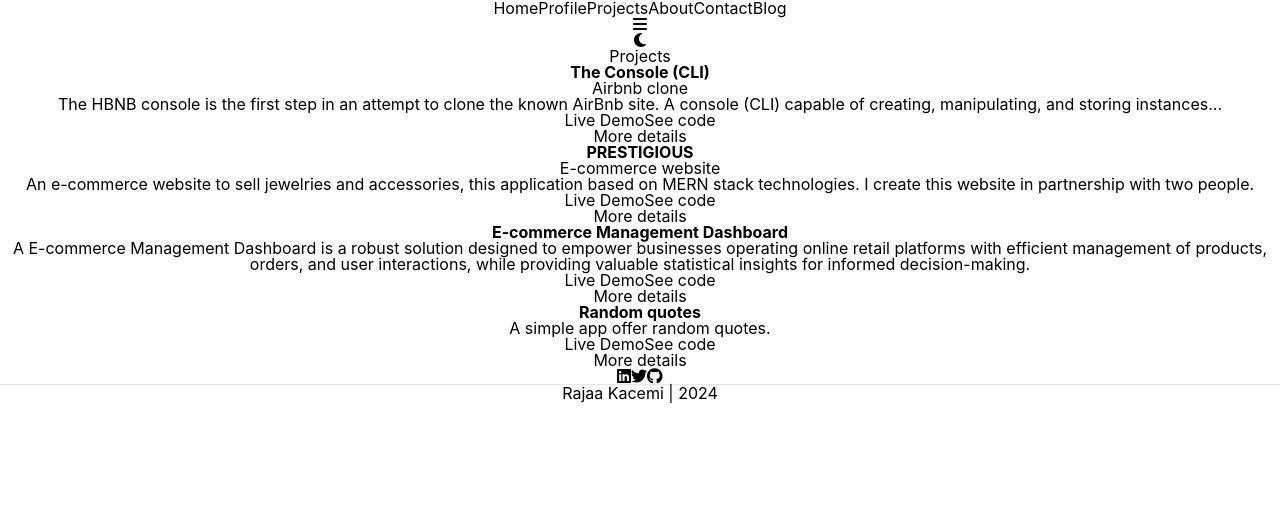
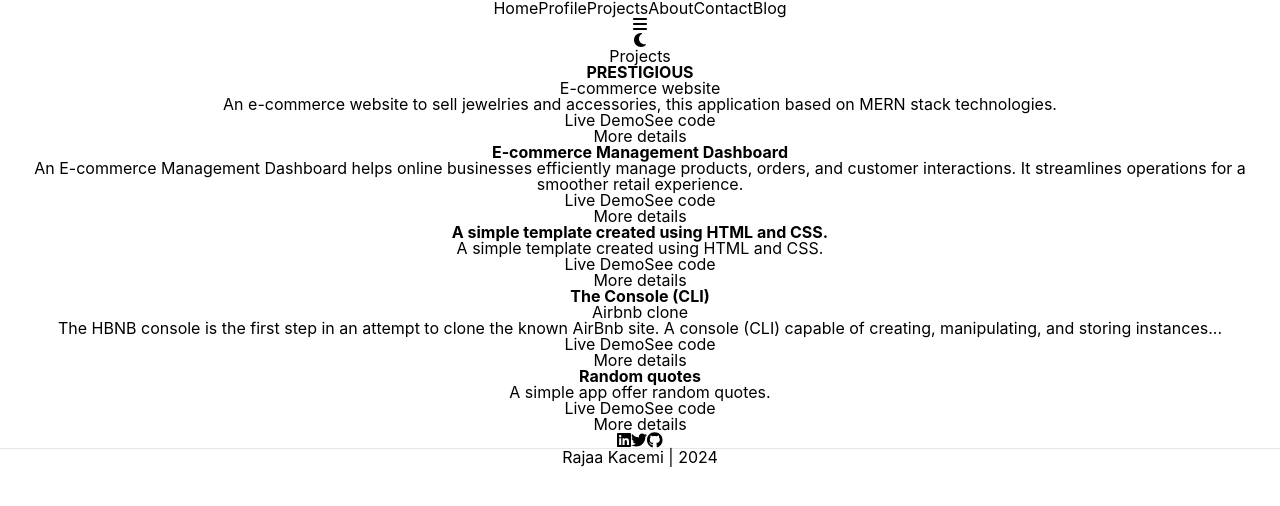
Before and after one commit to RajaaKacemi/My_portfolio, a React (Vite) app: page /Projects in a window 1280 px wide. Shown: the top 506 px of the page. Built offline with nearby package versions, Linux system fonts and the light colour scheme.

Commit message:
push changes

```diff
--- a/src/App.jsx
+++ b/src/App.jsx
@@ -15,6 +15,7 @@ import Dashboard_project from './Components/Projects/Dashboard_project';
 import NotFound from './Components/NotFound';
 import ScrollToTop from './Components/ScrollToTop';
 import PulseLoader from "react-spinners/PulseLoader";
+import Template_travel from "./Components/Projects/Template_travel";
 
 function App() {
   const [isDarkMode, setIsDarkMode] = useState(false);
@@ -57,6 +58,7 @@ function App() {
               <Route exact path='/Random_quotes_project' element={<Random_quotes_project isDarkMode={isDarkMode} toggleDarkMode={toggleDarkMode} />} />
               <Route exact path='/Prestigious_project' element={<Prestigious_project  isDarkMode={isDarkMode} toggleDarkMode={toggleDarkMode}/>} />
               <Route exact path='/Dashboard_project' element={<Dashboard_project isDarkMode={isDarkMode} toggleDarkMode={toggleDarkMode} />} />
+              <Route exact path='/Template_travel' element={<Template_travel isDarkMode={isDarkMode} toggleDarkMode={toggleDarkMode} />} />
               <Route exact path='/*' element={<NotFound isDarkMode={isDarkMode} toggleDarkMode={toggleDarkMode} />} />
             </Routes>
           </ScrollToTop>
--- a/src/Components/Projects.jsx
+++ b/src/Components/Projects.jsx
@@ -8,9 +8,9 @@ function Projects({ isDarkMode }) {
       <div>
         <button className={`px-4 py-2 border ${isDarkMode ? 'bg-white text-black' : 'bg-black text-white'}`}>Projects</button>
       </div>
-      <div className="sm:flex py-4">
+      <div className="sm:flex flex-wrap py-4">
         {projectsData.map((project, index) => (
-          <div key={index} className="p-2 sm:w-1/3 flex-grow flex">
+          <div key={index} className="p-2 sm:w-1/3  flex">
             <div className={`border py-4 px-3 hover:border-2 hover:${isDarkMode ? 'border-white' : 'border-black'} transition-all ease-in-out flex-grow flex flex-col justify-between`}>
               <div className="flex justify-between">
                 <NavLink to={project.Page_desc}>
--- a/src/Components/Projects/Dashboard_project.jsx
+++ b/src/Components/Projects/Dashboard_project.jsx
@@ -28,8 +28,8 @@ function Dashboard_project({ isDarkMode }) {
         -Manage user accounts, permissions, and access levels securely.
       </p>
       <p className="py-1 px-8 text-start text-base leading-relaxed">-Detailed user profiles with purchase history, preferences, and activity logs,</p>
-      <p className="py-1 px-8 text-start text-base leading-relaxed">I create this project in partnership with <i><a target="_blank" href="https://www.linkedin.com/in/taha-el-atoui-4089a2227/" >@Taha El atoui</a> and <a target="_blank" href="https://www.linkedin.com/in/amine-el-bouzydy-06943a22b/">@Amine Elbouzydy</a> </i>.</p>
-      {/* <h5 className="py-1 px-8 text-start text-base leading-relaxed"><strong>Live Demo:</strong><a href="https://github.com/RajaeKacemi/E-commerceWebsite"> see the project</a></h5> */}
+
+      <h5 className="py-1 px-8 text-start text-base leading-relaxed"><strong>Live Demo:</strong><a href="https://github.com/RajaaKacemi/E-commerce-website"> see the project</a></h5>
       <h4 className="text-sm pb-2 text-start px-8">
         Here&apos;s some screens shot:
       </h4>
@@ -46,12 +46,16 @@ function Dashboard_project({ isDarkMode }) {
         <p>screen 3</p>
       </div>
       <div>
-        <img src="https://res.cloudinary.com/dfin3vmgz/image/upload/v1712765396/images/Screenshot_2024-04-10_160701_bsa8ye.png" alt="" className="py-2 w-2/3 mx-auto" />
+        <img src="https://res.cloudinary.com/dfin3vmgz/image/upload/v1716881837/Screenshot_2024-05-28_083703_ukxu0o.png" alt="" className="py-2 w-2/3 mx-auto" />
         <p>screen 4</p>
       </div>
       <div>
+        <img src="https://res.cloudinary.com/dfin3vmgz/image/upload/v1716881820/Screenshot_2024-05-28_083617_llztcl.png" alt="" className="py-2 w-2/3 mx-auto" />
+        <p>screen 5</p>
+      </div>
+      <div>
         <img src="https://res.cloudinary.com/dfin3vmgz/image/upload/v1712765407/images/Screenshot_2024-04-10_160720_l31oqb.png" alt="" className="py-2 w-2/3 mx-auto" />
-        <p>screen 5</p>
+        <p>screen 6</p>
       </div>
     </div>
   );
--- a/src/Components/Projects/Prestigious_project.jsx
+++ b/src/Components/Projects/Prestigious_project.jsx
@@ -11,13 +11,13 @@ function Prestigious_project({ isDarkMode }) {
       </NavLink>
 
       <p className="py-3 px-8 text-start text-base leading-relaxed">
-        An e-commerce website to sell jewelries and accessories, this application based on MERN stack technologies (MongoDB for DataBase, Express, ReactJs and NodeJs) and Redux Toolkit. I create this website in partnership with <i>( <a target="_blank" href="https://www.linkedin.com/in/taha-el-atoui-4089a2227/">@Taha El atoui</a> and <a target="_blank" href="https://www.linkedin.com/in/amine-el-bouzydy-06943a22b/">@Amine Elbouzydy</a></i>).
+        An e-commerce website to sell jewelries and accessories, this application based on MERN stack technologies and redux toolkit and Tailwind CSS.
       </p>
-      <h5 className="py-3 px-8 text-start text-base leading-relaxed"><strong>Live Demo:</strong><a target="_blank" href="https://prestigious-five.vercel.app/"> see the project</a></h5>
+      <h5 className="py-3 px-8 text-start text-base leading-relaxed"><strong>Live Demo:</strong><a target="_blank" href="https://github.com/RajaaKacemi/E-commerce-website"> see the project</a></h5>
       <h4 className="text-sm pb-2 text-start px-8">
         Here&apos;s some screens shot:
       </h4>
-      <div >
+      <div>
         <img src="https://res.cloudinary.com/dfin3vmgz/image/upload/v1712279784/Screenshot1_z0xmkc.png" alt="" className="py-2 w-2/3 mx-auto" />
       </div>
       <div>
--- /dev/null
+++ b/src/Components/Projects/Template_travel.jsx
@@ -0,0 +1,33 @@
+import { NavLink } from "react-router-dom";
+
+function Template_travel({ isDarkMode }) {
+  return (
+    <div className={`flex-col lg:flex lg:justify-center pt-16 pb-10 ${isDarkMode ? 'text-white bg-black' : 'text-black bg-white'}`}>
+      <NavLink to="/Projects" className="flex px-8">
+        <h6 className="underline my-auto text-sm"> Go Back</h6>
+        <h1 className="sm:text-xl mx-auto">
+          <strong>A simple  template created using HTML and CSS.</strong>
+        </h1>
+      </NavLink>
+
+      <p className="py-3 px-8 text-start text-base leading-relaxed">
+      A simple template created using HTML and CSS.
+      </p>
+      <h5 className="py-3 px-8 text-start text-base leading-relaxed"><strong>Live Demo:</strong><a target="_blank" href="https://traveltemplate-ml2nmb40b-rajaakacemis-projects.vercel.app/"> see the project</a></h5>
+      <h4 className="text-sm pb-2 text-start px-8">
+        Here&apos;s some screen shot:
+      </h4>
+      <div>
+        <img src="https://res.cloudinary.com/dfin3vmgz/image/upload/v1716881302/products/Screenshot_2024-05-28_082633_tdmbfv.png" alt="" className="py-2 w-2/3 mx-auto" />
+      </div>
+      <div>
+        <img src="https://res.cloudinary.com/dfin3vmgz/image/upload/v1716881301/products/Screenshot_2024-05-28_082653_kzduzk.png" alt="" className="py-2 w-2/3 mx-auto" />
+      </div>
+      <div>
+        <img src="https://res.cloudinary.com/dfin3vmgz/image/upload/v1716881301/products/Screenshot_2024-05-28_082644_am4sa2.png" alt="" className="py-2 w-2/3 mx-auto" />
+      </div>
+    </div>
+  );
+}
+
+export default Template_travel;
--- a/src/Data/projects.json
+++ b/src/Data/projects.json
@@ -1,4 +1,28 @@
 [
+    {
+      "title": "PRESTIGIOUS",
+      "Type": "E-commerce website",
+      "Description": "An e-commerce website to sell jewelries and accessories, this application based on MERN stack technologies.",
+      "LiveDemo": "https://github.com/RajaaKacemi/E-commerce-website",
+      "Code": "https://github.com/RajaaKacemi/E-commerce-website",
+      "Page_desc": "/Prestigious_project"
+    },
+    {
+      "title": "E-commerce Management Dashboard",
+      "Type": "",
+      "Description": "An E-commerce Management Dashboard helps online businesses efficiently manage products, orders, and customer interactions. It streamlines operations for a smoother retail experience.",
+      "LiveDemo": "https://github.com/RajaaKacemi/E-commerce-website",
+      "Code": "https://github.com/RajaaKacemi/E-commerce-website",
+      "Page_desc": "/Dashboard_project"
+    },
+    {
+      "title": "A simple template created using HTML and CSS.",
+      "Type": "",
+      "Description": "A simple template created using HTML and CSS.",
+      "LiveDemo": "https://traveltemplate-ml2nmb40b-rajaakacemis-projects.vercel.app/",
+      "Code": "https://github.com/RajaaKacemi/HTML_CSS_Template1_ZeroWebSchool",
+      "Page_desc": "/Template_travel"
+    },
     {
       "title": "The Console (CLI)",
       "Type": "Airbnb clone",
@@ -6,22 +30,6 @@
       "LiveDemo": "https://github.com/RajaaKacemi/AirBnB_clone",
       "Code": "https://github.com/RajaaKacemi/AirBnB_clone",
       "Page_desc": "/Console_project"
-    },
-    {
-      "title": "PRESTIGIOUS",
-      "Type": "E-commerce website",
-      "Description": "An e-commerce website to sell jewelries and accessories, this application based on MERN stack technologies. I create this website in partnership with two people.",
-      "LiveDemo": "https://prestigious-five.vercel.app/",
-      "Code": "https://github.com/RajaeKacemi/E-commerceWebsite",
-      "Page_desc": "/Prestigious_project"
-    },
-    {
-      "title": "E-commerce Management Dashboard",
-      "Type": "",
-      "Description": "A E-commerce Management Dashboard is a robust solution designed to empower businesses operating online retail platforms with efficient management of products, orders, and user interactions, while providing valuable statistical insights for informed decision-making.",
-      "LiveDemo": "https://github.com/RajaeKacemi/E-commerceWebsite",
-      "Code": "https://github.com/RajaeKacemi/E-commerceWebsite",
-      "Page_desc": "/Dashboard_project"
     },
     {
       "title": "Random quotes",
```
